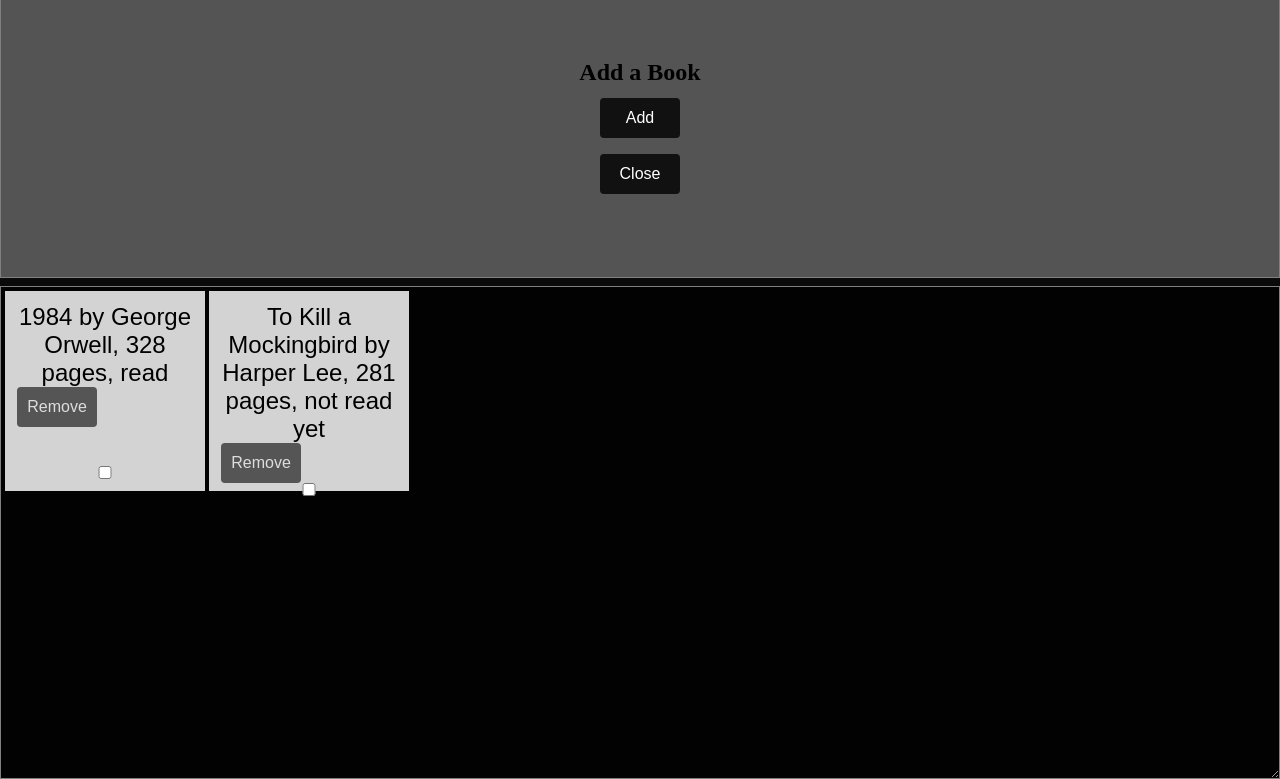
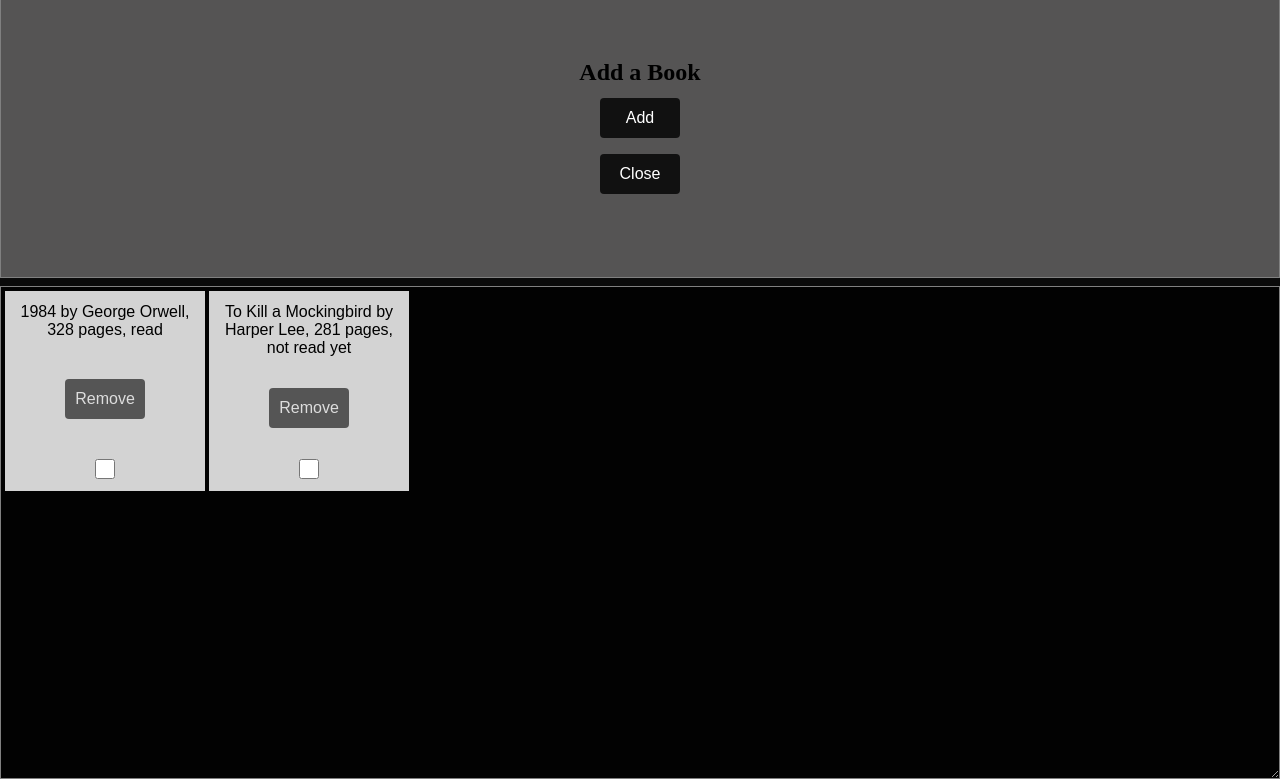
Before and after one commit to earnestabromjr/TOP-Library, a plain HTML site: page index.html in a window 1280 px wide. Shown: the part 119-898 px from the top of the page. Drawn offline with Linux system fonts and the light colour scheme.

Commit message:
Time to merge

```diff
--- a/styles.css
+++ b/styles.css
@@ -59,13 +59,15 @@
     display: grid;
     grid-template-columns: auto;
     grid-template-rows: auto 1fr auto;
+    align-items: center;
+    justify-items: center;
     width: auto;
     height: 25vh;
     background-color: #D3D3D3;
     text-align: center;
     color: black;
     font-family: sans-serif;
-    font-size: 1.5rem;
+    font-size: 1rem;
     padding: 12px;
     border: none
 }
@@ -75,6 +77,11 @@
 }
 .libraryContainer > div > button {
     width: 80px;
+}
+.libraryContainer > div > input[type="checkbox"] {
+    width: 20px;
+    height: 20px;
+    margin: 0 auto;
 }
 
 .bookForm {
```
